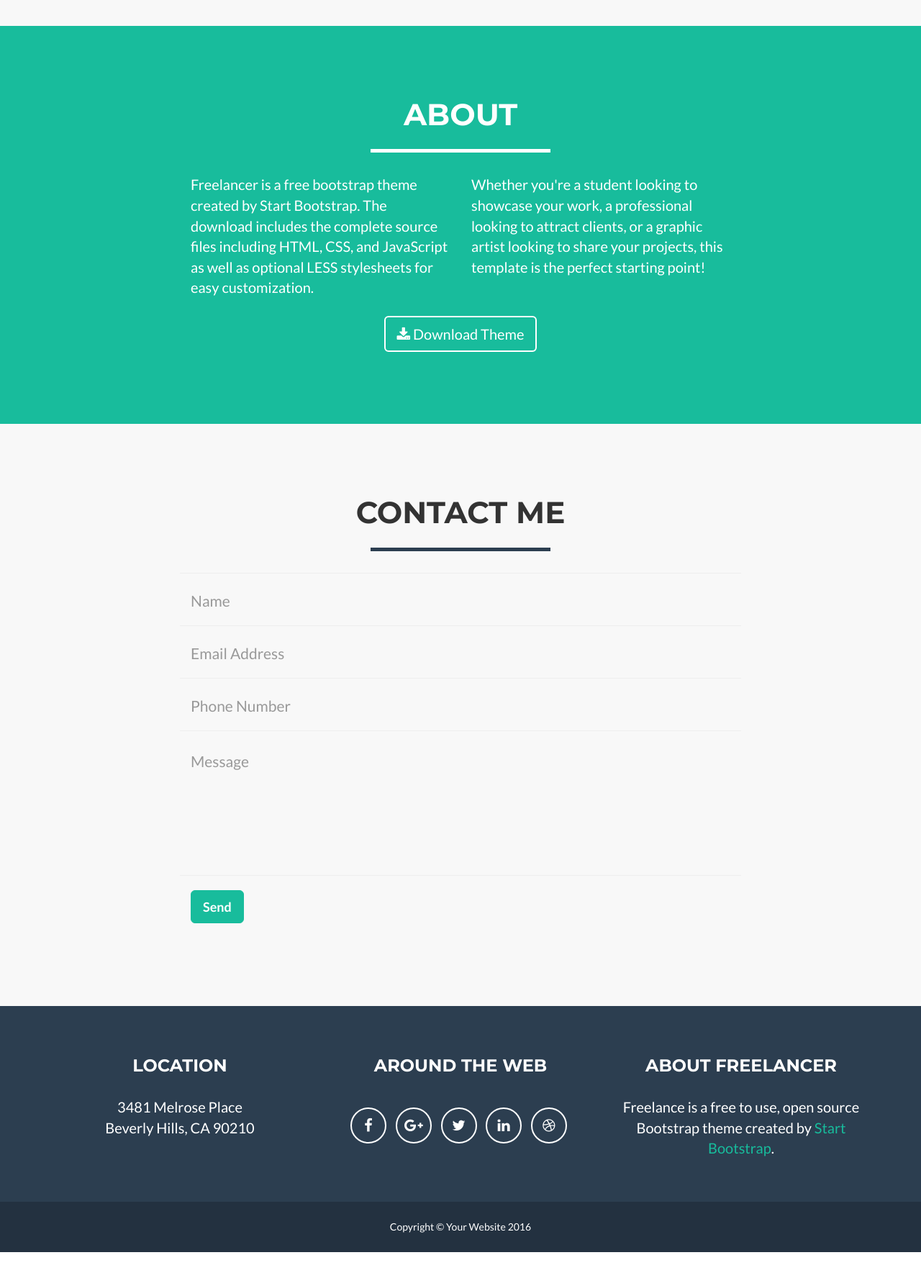
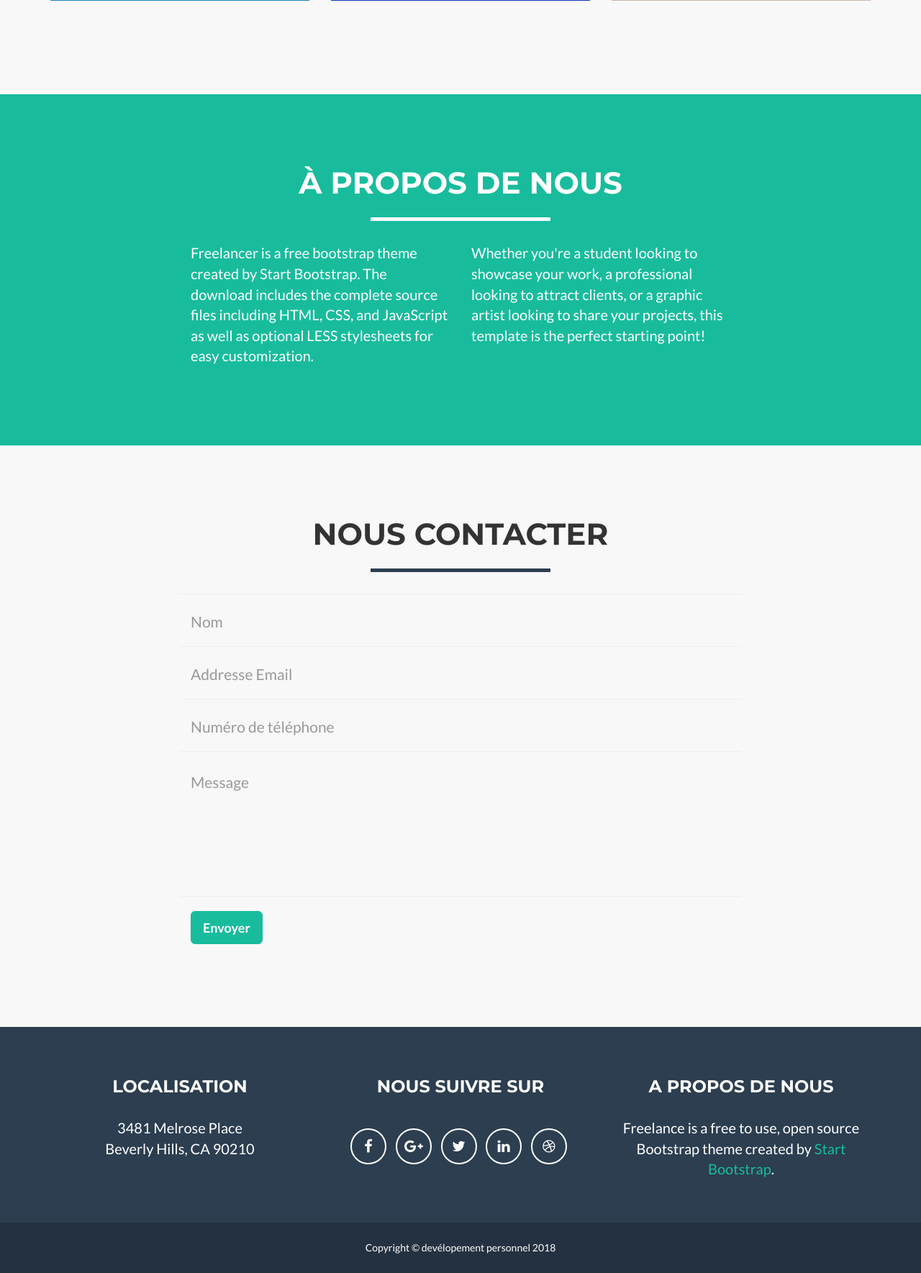
Before and after one commit to matcheme/Blog_PHP, a PHP site: page / in a window 1280 px wide. Shown: the part 1616-3385 px from the top of the page at 72% size. Before the commit the page ends 3356 px from the top, so only its background shows below. Run offline with PHP 8.4, Linux system fonts and the light colour scheme; some libraries are stand-ins or nearby versions.

Commit message:
Misse en forme de la page d'accueil

```diff
--- a/pages/body.php
+++ b/pages/body.php
@@ -5,7 +5,7 @@
         <div class="container">
             <div class="row">
                 <div class="col-lg-12 text-center">
-                    <h2>Portfolio</h2>
+                    <h2>Liste des Blogs</h2>
                     <hr class="star-primary">
                 </div>
             </div>
@@ -79,7 +79,7 @@
         <div class="container">
             <div class="row">
                 <div class="col-lg-12 text-center">
-                    <h2>About</h2>
+                    <h2>à Propos de nous</h2>
                     <hr class="star-light">
                 </div>
             </div>
@@ -90,11 +90,7 @@
                 <div class="col-lg-4">
                     <p>Whether you're a student looking to showcase your work, a professional looking to attract clients, or a graphic artist looking to share your projects, this template is the perfect starting point!</p>
                 </div>
-                <div class="col-lg-8 col-lg-offset-2 text-center">
-                    <a href="#" class="btn btn-lg btn-outline">
-                        <i class="fa fa-download"></i> Download Theme
-                    </a>
-                </div>
+
             </div>
         </div>
     </section>
@@ -104,7 +100,7 @@
         <div class="container">
             <div class="row">
                 <div class="col-lg-12 text-center">
-                    <h2>Contact Me</h2>
+                    <h2>Nous contacter</h2>
                     <hr class="star-primary">
                 </div>
             </div>
@@ -115,22 +111,22 @@
                     <form name="sentMessage" id="contactForm" novalidate>
                         <div class="row control-group">
                             <div class="form-group col-xs-12 floating-label-form-group controls">
-                                <label>Name</label>
-                                <input type="text" class="form-control" placeholder="Name" id="name" required data-validation-required-message="Please enter your name.">
+                                <label>Nom</label>
+                                <input type="text" class="form-control" placeholder="Nom" id="name" required data-validation-required-message="Entrer votre nom.">
                                 <p class="help-block text-danger"></p>
                             </div>
                         </div>
                         <div class="row control-group">
                             <div class="form-group col-xs-12 floating-label-form-group controls">
                                 <label>Email Address</label>
-                                <input type="email" class="form-control" placeholder="Email Address" id="email" required data-validation-required-message="Please enter your email address.">
+                                <input type="email" class="form-control" placeholder="Addresse Email " id="email" required data-validation-required-message="Please enter your email address.">
                                 <p class="help-block text-danger"></p>
                             </div>
                         </div>
                         <div class="row control-group">
                             <div class="form-group col-xs-12 floating-label-form-group controls">
-                                <label>Phone Number</label>
-                                <input type="tel" class="form-control" placeholder="Phone Number" id="phone" required data-validation-required-message="Please enter your phone number.">
+                                <label>Numéro de téléphone</label>
+                                <input type="tel" class="form-control" placeholder="Numéro de téléphone" id="phone" required data-validation-required-message="Please enter your phone number.">
                                 <p class="help-block text-danger"></p>
                             </div>
                         </div>
@@ -145,7 +141,7 @@
                         <div id="success"></div>
                         <div class="row">
                             <div class="form-group col-xs-12">
-                                <button type="submit" class="btn btn-success btn-lg">Send</button>
+                                <button type="submit" class="btn btn-success btn-lg">Envoyer</button>
                             </div>
                         </div>
                     </form>
--- a/pages/footer.php
+++ b/pages/footer.php
@@ -4,12 +4,12 @@
             <div class="container">
                 <div class="row">
                     <div class="footer-col col-md-4">
-                        <h3>Location</h3>
+                        <h3>Localisation</h3>
                         <p>3481 Melrose Place
                             <br>Beverly Hills, CA 90210</p>
                     </div>
                     <div class="footer-col col-md-4">
-                        <h3>Around the Web</h3>
+                        <h3>Nous suivre sur</h3>
                         <ul class="list-inline">
                             <li>
                                 <a href="#" class="btn-social btn-outline"><i class="fa fa-fw fa-facebook"></i></a>
@@ -29,7 +29,7 @@
                         </ul>
                     </div>
                     <div class="footer-col col-md-4">
-                        <h3>About Freelancer</h3>
+                        <h3>A propos de nous</h3>
                         <p>Freelance is a free to use, open source Bootstrap theme created by <a href="http://startbootstrap.com">Start Bootstrap</a>.</p>
                     </div>
                 </div>
@@ -39,7 +39,7 @@
             <div class="container">
                 <div class="row">
                     <div class="col-lg-12">
-                        Copyright &copy; Your Website 2016
+                        Copyright &copy; devélopement personnel 2018
                     </div>
                 </div>
             </div>
--- a/pages/head.php
+++ b/pages/head.php
@@ -9,7 +9,7 @@
     <meta name="description" content="">
     <meta name="author" content="">
 
-    <title>Votre Blog</title>
+    <title>Développement Personnel</title>
 
       <!-- Bootstrap Core CSS -->
     <link href="vendor/bootstrap/css/bootstrap.min.css" rel="stylesheet">
@@ -60,7 +60,7 @@
                 <button type="button" class="navbar-toggle" data-toggle="collapse" data-target="#bs-example-navbar-collapse-1">
                     <span class="sr-only">Toggle navigation</span> Menu <i class="fa fa-bars"></i>
                 </button>
-                <a class="navbar-brand" href="index.php">Votre Blog Prof</a>
+                <a class="navbar-brand" href="index.php">Développement personnel</a>
             </div>
 
             <!-- Collect the nav links, forms, and other content for toggling -->
@@ -73,7 +73,7 @@
                         <a href="#portfolio">Qui sommes nous?</a>
                     </li>
                     <li class="page-scroll">
-                        <a href="#about">Blog</a>
+                        <a href="#about">Tous Nos Blogs</a>
                     </li>
                     <li class="page-scroll">
                         <a href="#contact">Contact</a>
--- a/pages/header.php
+++ b/pages/header.php
@@ -10,9 +10,9 @@
                 <div class="col-lg-12">
                     <img class="img-responsive" src="img/profile.png" alt="">
                     <div class="intro-text">
-                        <span class="name">Start Bootstrap</span>
+                        <span class="name">Commencer avec votre devélopement Personnel</span>
                         <hr class="star-light">
-                        <span class="skills">Web Developer - Graphic Artist - User Experience Designer</span>
+                        <span class="skills">Intéligence, la Sagesse, l'Education et l'Etique...</span>
                     </div>
                 </div>
             </div>
```
